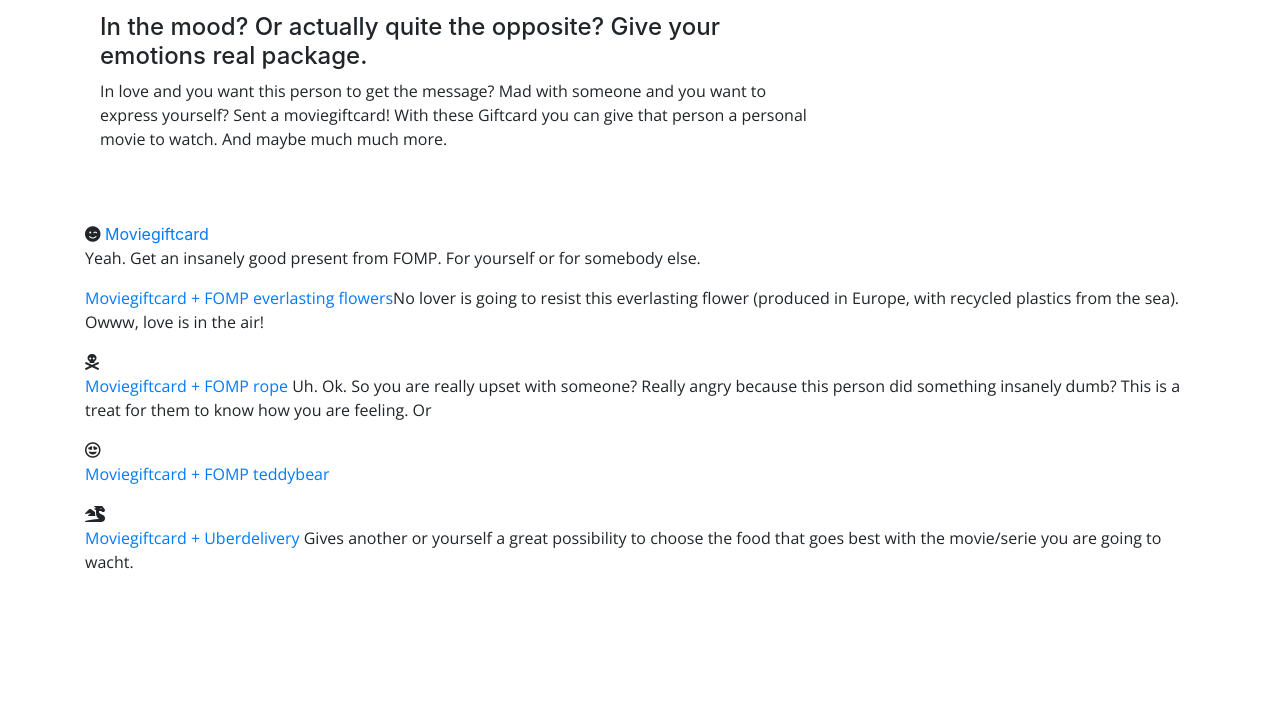
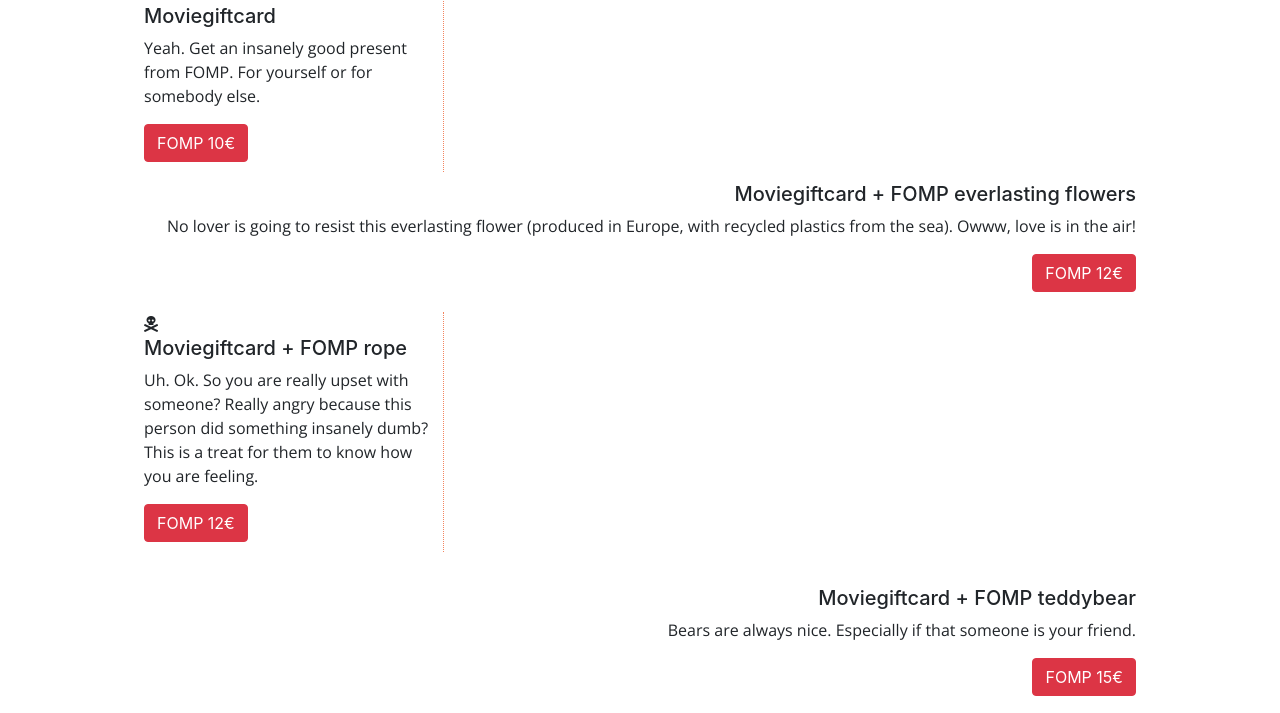
Before and after one commit to pablodezutter/FOMP, a plain HTML site: page index.html in a window 1280 px wide. Shown: the part 1029-1742 px from the top of the page. Before the commit the page ends 1619 px from the top, so only its background shows below. Drawn offline with nearby package versions, Linux system fonts and the light colour scheme.

Commit message:
giftcardstekstje stylen + plaatsing (nog niet klaar)

```diff
--- a/index.html
+++ b/index.html
@@ -22,9 +22,9 @@
 
 
   <div class="row">
-    <div class="col-md-12">
-        <h3>What FOMP <img id="logo" src="images/logo.png"> can do for you</h3>
-        <p>Lord Vader. You may take Captain Solo to Jabba the Hut after I have Skywalker. He's no good to me dead.
+    <div class="col-md-12" >
+        <h3 >What FOMP can do for you</h3>
+        <p id="inleiding">Lord Vader. You may take Captain Solo to Jabba the Hut after I have Skywalker. He's no good to me dead.
           He will not be permanently damaged. Lord Vader, what about Leia and the Wookiee?
           They must never again leave this city. That was never a condition of our agreement, nor was giving Han to this bounty hunter!
           Perhaps you think you're being treated unfairly. No. Good. It would be unfortunate if I had to leave a garrison here. This deal's getting worse all the time.
@@ -97,8 +97,6 @@
 
           </table>
 
-          <img src="images/pepe.jpeg">
-
 
         </div>
       </div><!--close div row-->
@@ -107,40 +105,39 @@
       <div class="col-md-8" id="giftcard_uitleg">
         <h4>In the mood? Or actually quite the opposite? Give your emotions real package. </h4>
           <p>In love and you want this person to get the message? Mad with someone and you want to express yourself?
-          Sent a moviegiftcard! With these Giftcard you can give that person a personal movie to watch.
-          And maybe much much more.
+          Sent a moviegiftcard! With these Giftcards you can give that person a personal movie to watch.
+          And maybe much much more. <img id="logo" src="images/logo.png">
       </div>
 
       <div class="moviegiftcard">
             <i class="fas fa-smile-wink"></i>
-            <a href="#">Moviegiftcard</a><p>Yeah. Get an insanely good present from FOMP.
-            For yourself or for somebody else.</p>
+            <h5>Moviegiftcard</i></h5><p>Yeah. Get an insanely good present from FOMP.
+            For yourself or for somebody else.</p><a class="btn btn-danger" href="#" role="button">FOMP 10€</a>
       </div>
 
       <div class="moviegiftcard_flowers">
-              <p><a href="#">Moviegiftcard + FOMP everlasting flowers</a>No lover is going to resist this everlasting flower
-              (produced in Europe, with recycled plastics from the sea). Owww, love is in the air!</p>
+              <h5>Moviegiftcard + FOMP everlasting flowers</h5><p> No lover is going to resist this everlasting flower
+              (produced in Europe, with recycled plastics from the sea). Owww, love is in the air!</p><a class="btn btn-danger" href="#" role="button">FOMP 12€</a>
 
       </div>
 
       <div class="moviegiftcard_rope">
             <i class="fas fa-skull-crossbones"></i>
-            <p><a href="#">Moviegiftcard + FOMP rope</a> Uh. Ok. So you are really upset with someone? Really angry because
-            this person did something insanely dumb? This is a treat for them to know how you are feeling.
-            Or </p>
+            <h5>Moviegiftcard + FOMP rope</h5><p> Uh. Ok. So you are really upset with someone? Really angry because
+            this person did something insanely dumb? This is a treat for them to know how you are feeling.</p><a class="btn btn-danger" href="#" role="button">FOMP 12€</a>
       </div>
 
       <div class="moviegiftcard_teddy">
-              <i class="far fa-grin-hearts"></i>
-              <p><a href="#">Moviegiftcard + FOMP teddybear</a></p>
+              <i class="far fa-grin-hearts-5x"></i>
+              <h5>Moviegiftcard + FOMP teddybear</h5><p>Bears are always nice. Especially if that someone is your friend.</p><a class="btn btn-danger" href="#" role="button">FOMP 15€</a>
 
       </div>
 
       <div class="moviegiftcard_uber">
               <i class="fas fa-dragon"></i>
-              <p><a href="#">Moviegiftcard + Uberdelivery</a>
-              Gives another or yourself a great possibility to choose the food that goes best with the movie/serie you are going to wacht.
-              </p>
+              <h5>Moviegiftcard + Uberdelivery</h5>
+              <p>Gives another or yourself a great possibility to choose the food that goes best with the movie/serie you are going to wacht.
+              </p><a class="btn btn-danger" href="#" role="button">FOMP 20€</a>
       </div>
 
 
--- a/mystyle.css
+++ b/mystyle.css
@@ -1,3 +1,8 @@
+.container{
+padding: 5%;
+
+}
+
 h1, h2, h3 {
 font-family: 'Quicksand', sans-serif;
 }
@@ -11,11 +16,38 @@
 
 }
 
+i.fa-dragon, i.fa-smile-wink{
+  font-size: 24 !important;
+
+}
+
+.moviegiftcard, .moviegiftcard_rope, .moviegiftcard_uber{
+text-align: left;
+border-color: #f4845f;
+border-right-style: dotted;
+border-width: thin;
+padding-bottom: 10px;
+margin: 10px;
+width:300px;
+}
+
+.moviegiftcard_flowers, .moviegiftcard_teddy{
+text-align: right;
+padding-bottom: 10px;
+margin: 10px;
+width: 300px:
+
+  }
+
+
+
 
 
 #logo{
 width: 50px;
 height: 50px;
+float: right;
+padding: 10px;
 
 }
 
```
